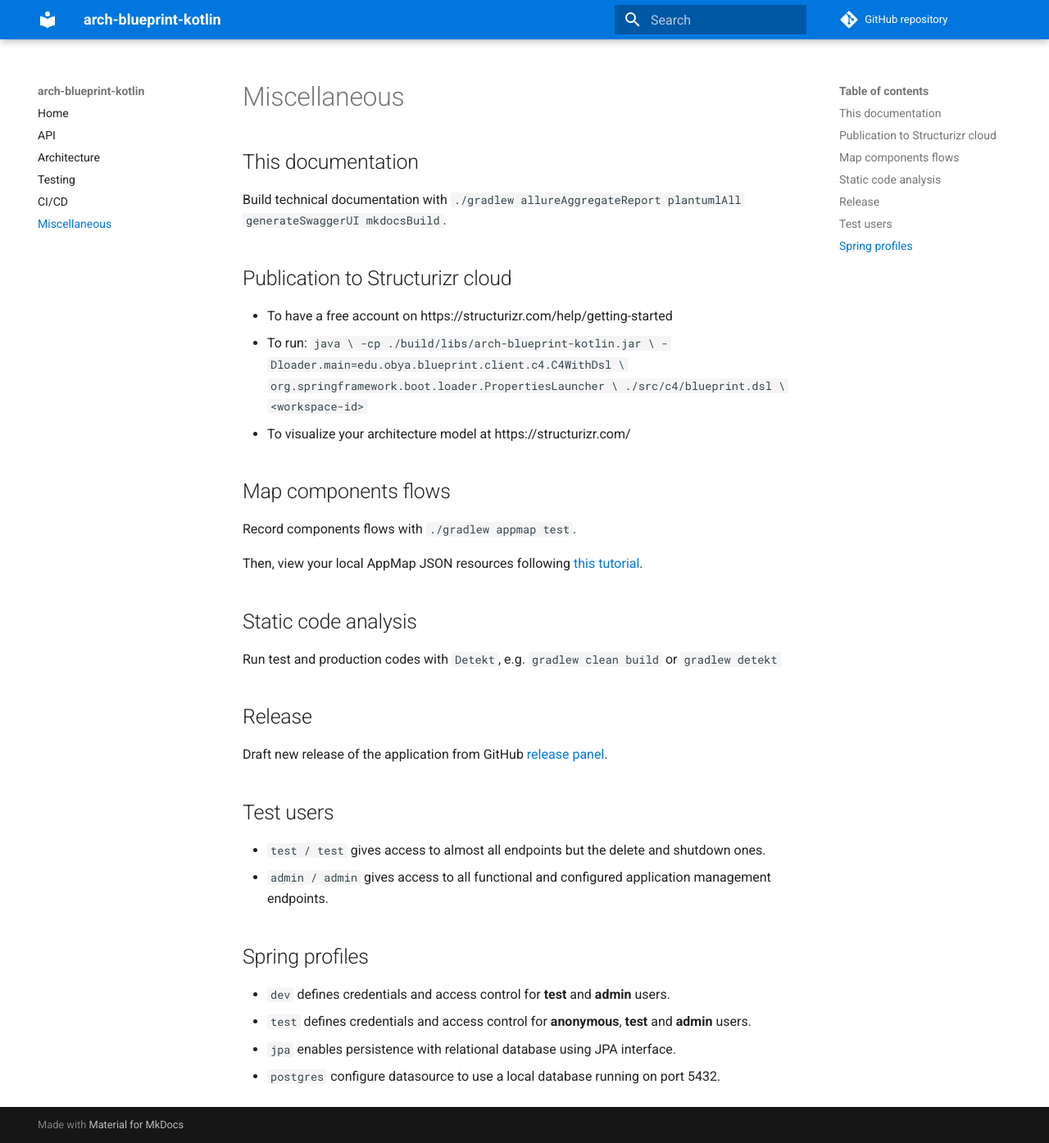
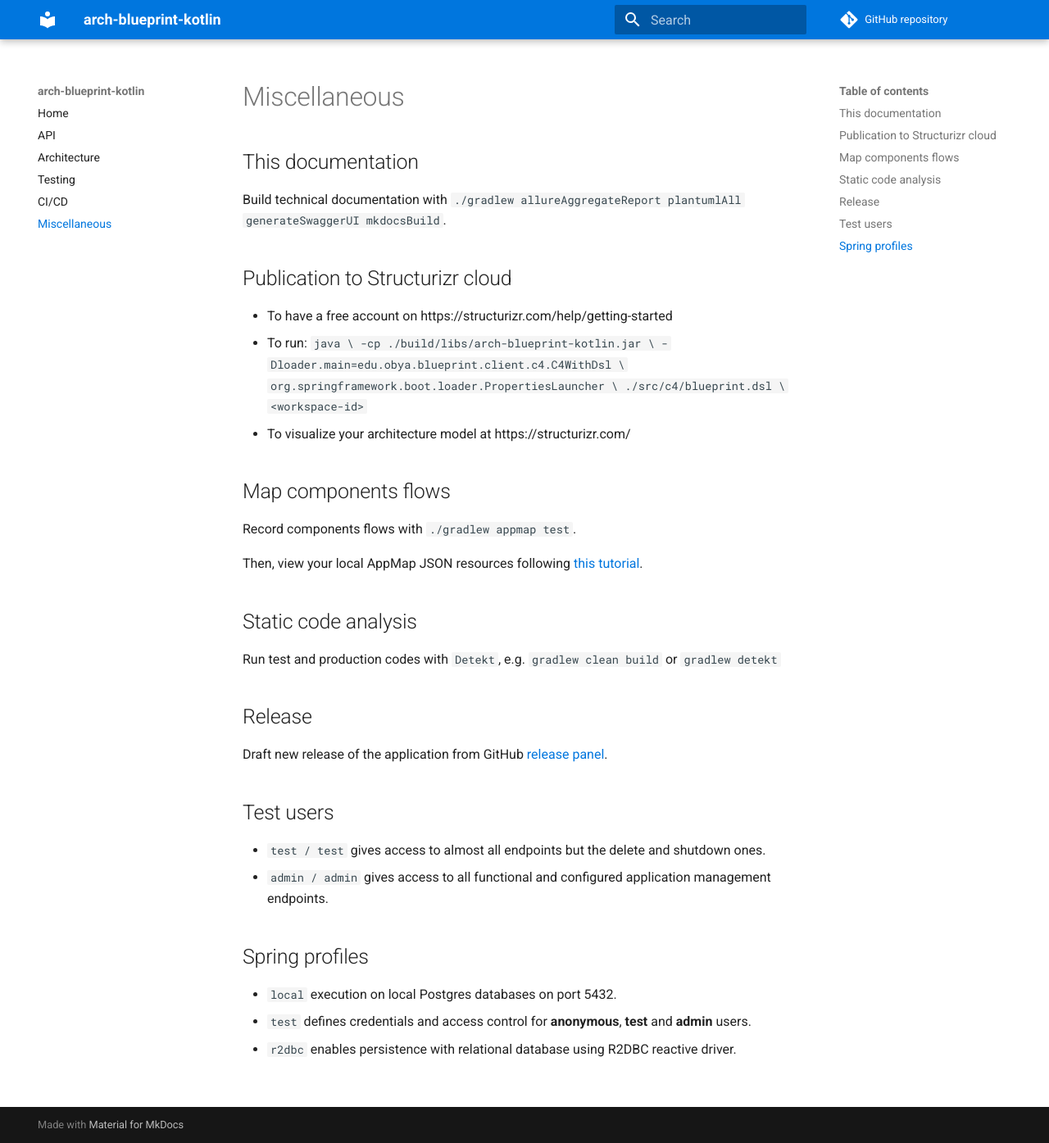
Before and after one commit to vondacho/arch-blueprint-kotlin, an MkDocs documentation site: the page built from doc/tech/miscellaneous.md, in a window 1280 px wide and 1395 px high. Shown: the whole window at 82% size. Built offline with MkDocs 1.6.1 and Material for MkDocs 9.7.7, drawn with Linux system fonts in a browser that asks for light colours; comment, search, counter and statistics services are not loaded.

```diff
--- a/doc/tech/miscellaneous.md
+++ b/doc/tech/miscellaneous.md
@@ -34,7 +34,6 @@ Draft new release of the application from GitHub [release panel](https://github.
 
 ## Spring profiles
 
-- `dev` defines credentials and access control for **test** and **admin** users.
+- `local` execution on local Postgres databases on port 5432.
 - `test` defines credentials and access control for **anonymous**, **test** and **admin** users.
-- `jpa` enables persistence with relational database using JPA interface.
-- `postgres` configure datasource to use a local database running on port 5432.
+- `r2dbc` enables persistence with relational database using R2DBC reactive driver.
```
Also changed, not shown: doc/tech/architecture.md (+0 -3 lines), doc/tech/index.md (+2 -2 lines), README.md, 6 other files.
